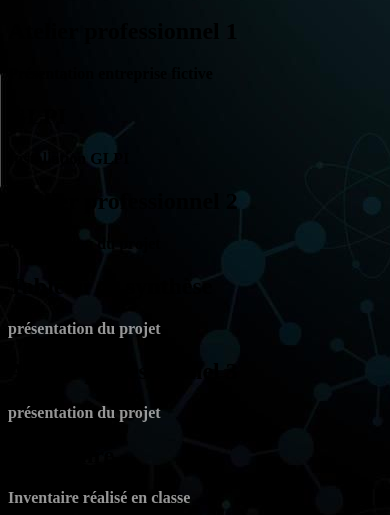
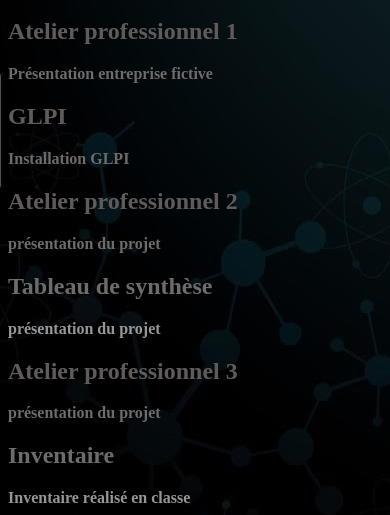
Before and after one commit to Lassana12345/myPortfolio, a plain HTML site: page Ecole.html in a window 390 px wide. Shown: the part 343-858 px from the top of the page. Drawn offline with Linux system fonts and the light colour scheme.

Commit message:
maj 21/12/2023

```diff
--- a/Ecole.html
+++ b/Ecole.html
@@ -37,7 +37,7 @@
 
     <div class="ap2">
         <h2>Atelier professionnel 2</h2>
-        <a href="./doc/M2Lprst.pdf" target="_blank">présentation du projet </a>
+        <a href="./doc/AP2.pdf" target="_blank">présentation du projet </a>
     </div>
 
     <div class="TS">
@@ -47,7 +47,7 @@
 
     <div class="ap3">
         <h2>Atelier professionnel 3</h2>
-        <a href="./doc/" target="_blank">présentation du projet </a>
+        <a href="./doc/AP3 doc1.pdf" target="_blank">présentation du projet </a>
     </div>
 
     <div class="inventaire">
--- a/css styles/Ecole.css
+++ b/css styles/Ecole.css
@@ -71,7 +71,7 @@ color: rgba(255, 255, 255, 0.589);
 
     /* Adjust body font color for better visibility */
     body {
-        color: black;
+        color: rgb(95, 91, 91);
     }
 
     /* Adjust navigation styles for smaller screens */
@@ -103,8 +103,10 @@ color: rgba(255, 255, 255, 0.589);
     .glpi a,
     .AP a,
     .ap2 a,
-    .TS {
-        color: black;
+    .ap3 a,
+    .TS,
+    .inventaire {
+        color: rgb(110, 107, 107);
         /* Change link color for better visibility */
         font-weight: bold;
         /* Change font weight for emphasis */
```
Also changed, not shown: 2 other files.
